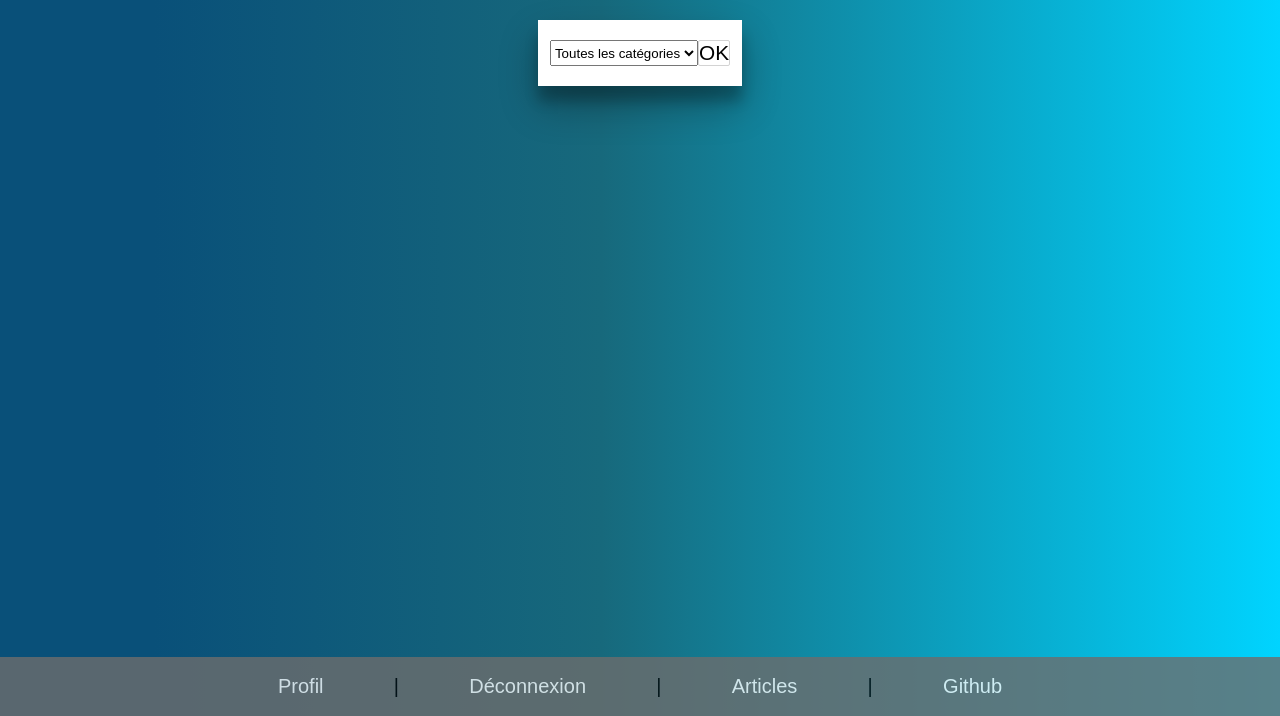
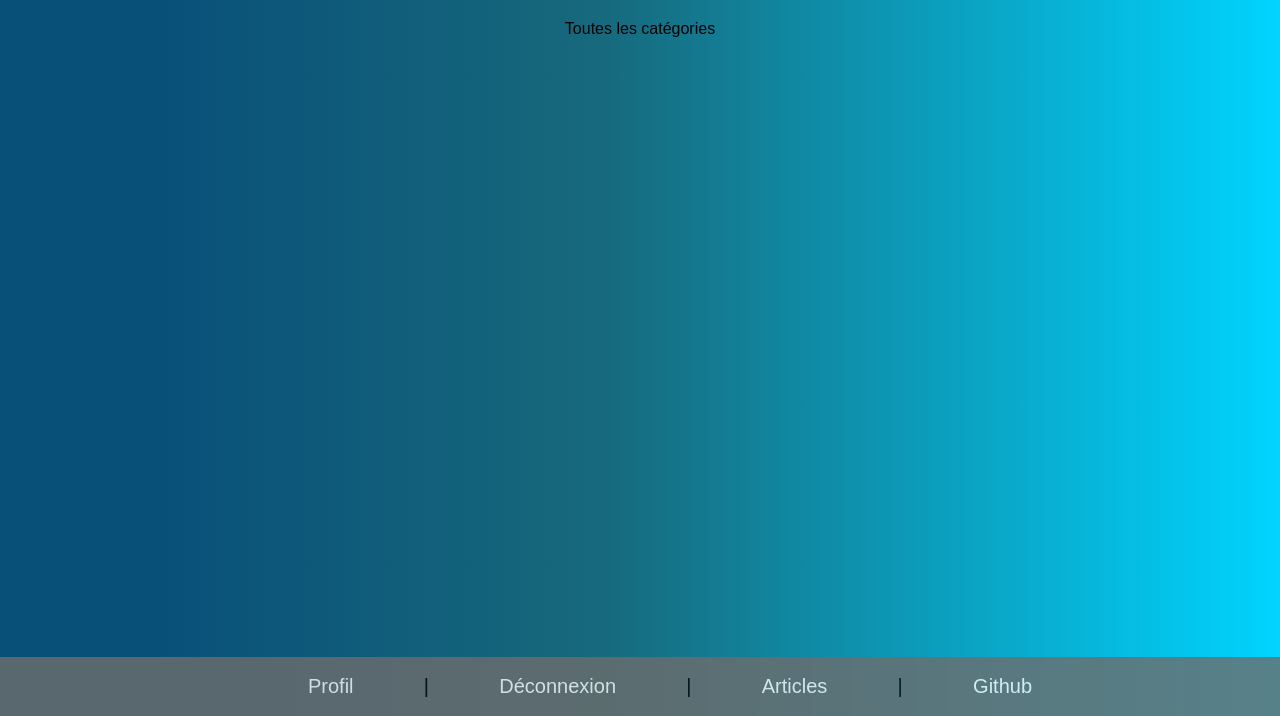
Before and after one commit to sebastien-bargier/blog, a PHP site: page /view/pages/articles.php?categorie=0 in a window 1280 px wide. Shown: the part 84-800 px from the top of the page. Run offline with PHP 8.4, Linux system fonts and the light colour scheme; the visitor is signed in with stand-in values (Sample User, id 1); data that the repository does not hold is empty.

Commit message:
modification choix categories, css

```diff
--- a/public/css/style.css
+++ b/public/css/style.css
@@ -129,20 +129,13 @@ form h1 {
     font-family: 'Roboto Slab', sans-serif;
 }
 
-.categorie_form {
+.categories {
     display: flex;
-    flex-direction: row;
-    margin: 20px auto;
-    padding: 20px 0px;
     justify-content: center;
-    border-radius: initial;
-    align-items: initial;
 }
 
-.categorie_btn {
-    margin: 0;
-    padding: 0;
-    cursor: pointer;
+.categories p {
+    margin: 20px;
 }
 
 .btn {
--- a/view/pages/articles.php
+++ b/view/pages/articles.php
@@ -23,6 +23,7 @@ if (isset($_GET['categorie']) && !empty($_GET['categorie'])) {
     $categorie = 'WHERE id_categorie = '.strip_tags($_GET['categorie']);
 }
 else {
+
     $categorie = '';
 }
 
@@ -78,27 +79,15 @@ $filtreCategorie->execute(array());
         <!-- Categories -->
         <section class="categories">
 
-        <form class="categorie_form" action="" method="GET">
-
-            <select name="categorie">
-
-                <option value="0">Toutes les catégories</option>
+                <a href="../pages/articles.php?categorie=0"><p>Toutes les catégories</p>
 
                 <?php
 
-                while($valCategorie = $filtreCategorie->fetch(PDO::FETCH_ASSOC)) {
+                while($categorie = $filtreCategorie->fetch(PDO::FETCH_ASSOC)) : ?>
 
-                    echo "<option value=" . $valCategorie["id"] . ">" . $valCategorie["nom"] . "</option>";
+                    <a href="../pages/articles.php?categorie=<?= $categorie['id'] ?>"><p><?= $categorie['nom'] ?></p></a>
 
-                }
-
-                ?>
-
-                <input type="submit" class="categorie_btn" name="formsend" value="OK">
-
-            </select>
-
-        </form>
+                <?php endwhile; ?>
 
         </section>
 
```
